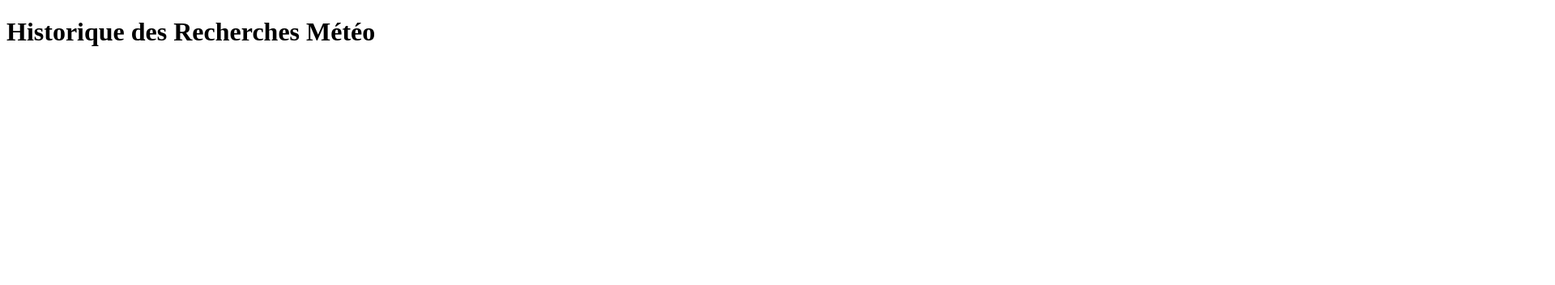
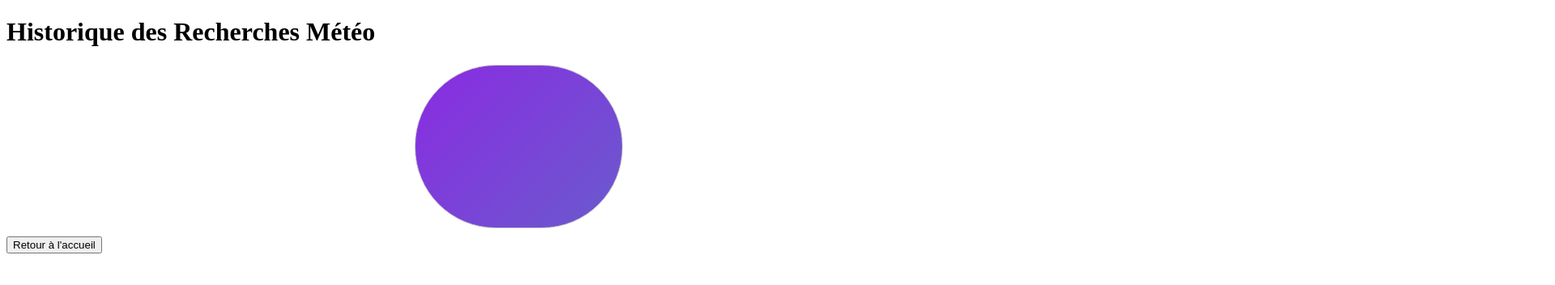
Before and after one commit to Melsav/Jojo_Yaya_Meme_Front, a plain HTML site: page weather/history.html in a window 1280 px wide. Shown: the top 352 px of the page at 81% size, 1920 px wide, since content can reach past the window. Drawn offline with Linux system fonts and the light colour scheme; no server answers.

Commit message:
Problem affichage  history

```diff
--- a/authent/accueil.js
+++ b/authent/accueil.js
@@ -4,7 +4,7 @@ const btnConnexionAnonyme = document.getElementById('btnConnexionAnonyme');
 // Ajouter un écouteur d'événements au clic sur le bouton
 btnConnexionAnonyme.addEventListener('click', () => {
     // Envoi d'une requête au backend pour enregistrer la connexion anonyme
-    fetch('http://localhost:3000/login/anon', {
+    fetch('http://127.0.0.1:3000/login/anon', {
         method: 'POST',
     })
     .then(response => {
--- a/weather/script.js
+++ b/weather/script.js
@@ -1,4 +1,4 @@
-const apiUrl = "http://localhost:3000"; // Remplacez par l'URL de votre backend
+const apiUrl = "http://127.0.0.1:3000"; // Remplacez par l'URL de votre backend
 
 function displaySearchHistory() {
     fetch(`${apiUrl}/weather/history`) // Endpoint backend pour l'historique des recherches
--- a/weather/style_history.css
+++ b/weather/style_history.css
@@ -1,14 +1,14 @@
 /* Style pour le conteneur de l'historique */
 .history-container {
-    width: 5500000000000000000000000000000000px; /* Largeur du conteneur */
-    max-height: 400000000000000000000000000000000000px; /* Hauteur maximale du conteneur */
+    width: 55px; /* Largeur du conteneur */
+    max-height: 40px; /* Hauteur maximale du conteneur */
     margin: 0 auto; /* Centrage horizontal */
     overflow-y: auto; /* Ajoute un défilement vertical lorsque nécessaire */
     border: 1px solid #ccc; /* Bordure pour délimiter le cadre */
-    border-radius: 10000000000000000000000000000px;
-    padding: 1000000000000000000000000px; /* Espacement intérieur */
+    border-radius: 100px;
+    padding: 100px; /* Espacement intérieur */
     background: linear-gradient(135deg, #8A2BE2, #6A5ACD);
-    margin-bottom: 1px;
+    margin-bottom: 10px;
 }
 
 /* Style pour chaque élément de l'historique */
```
Also changed, not shown: authent/login.html (+1 -1 lines), authent/register.html (+1 -1 lines), weather/history.html (+0 -3 lines), weather/prevision_meteo.html (+1 -1 lines).
